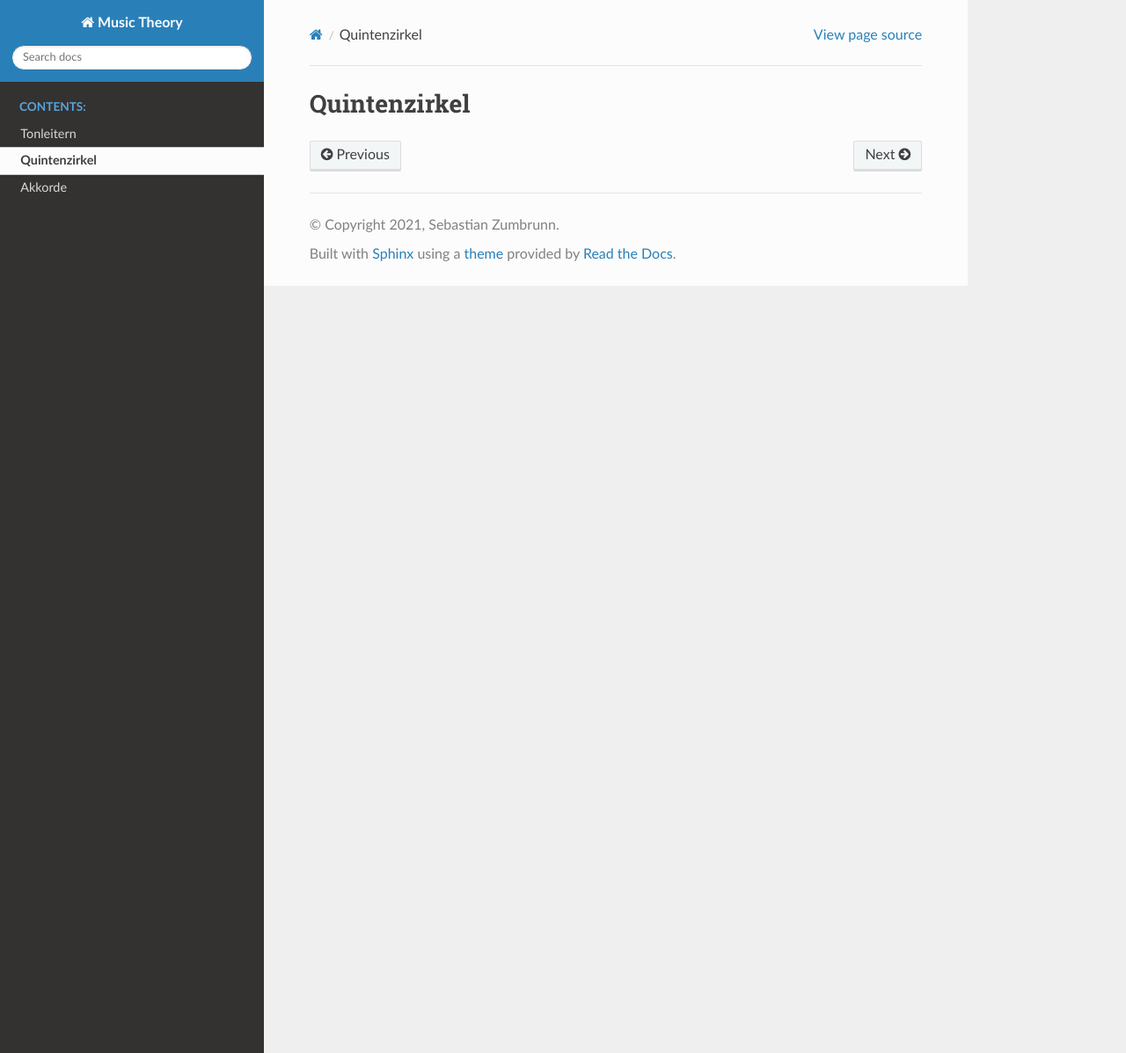
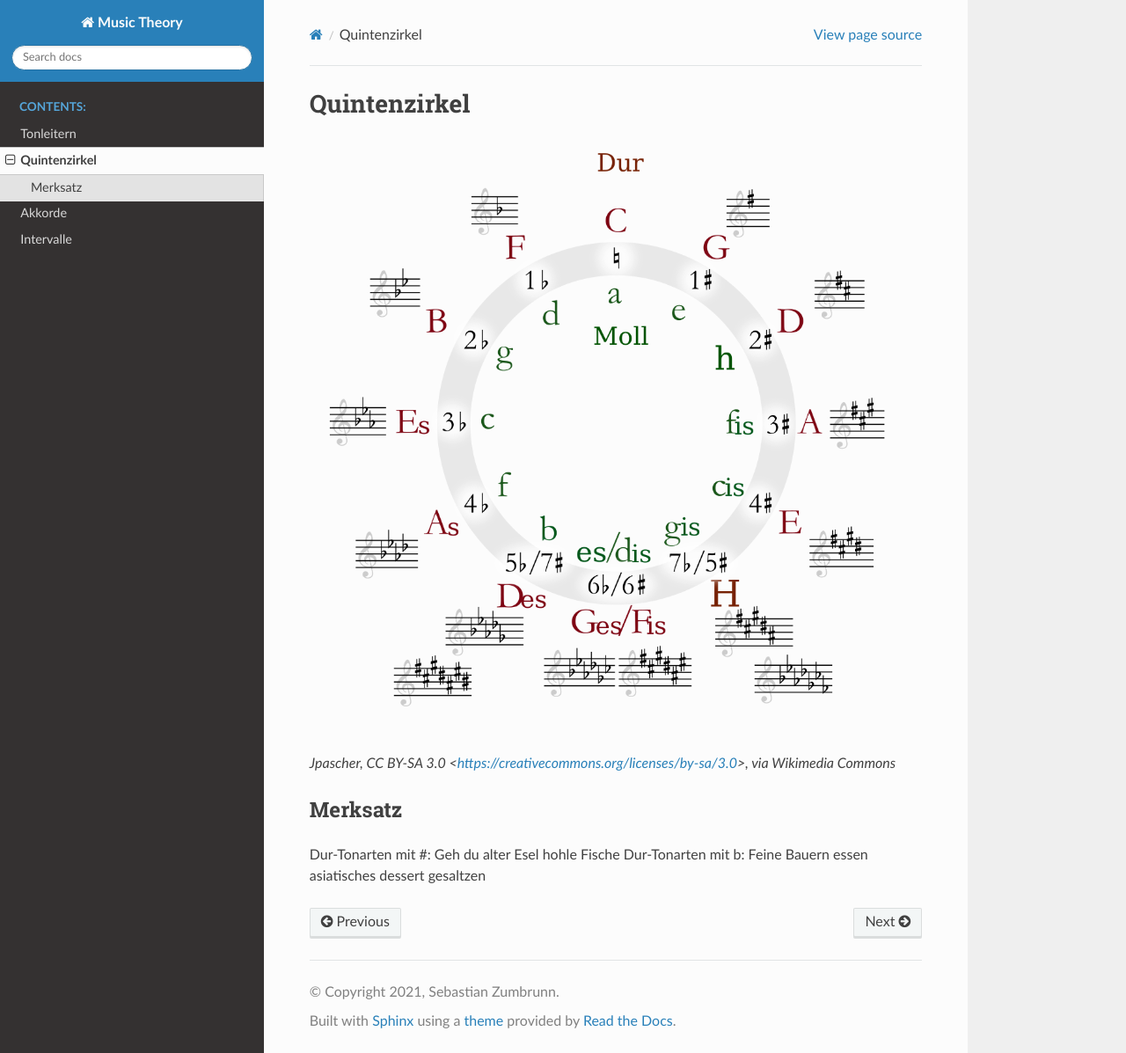
Before and after one commit to Seppli11/Music-Theory, a Sphinx documentation site: the page built from source/chapters/ch2_Quintenzirkel.rst, in a window 1280 px wide and 1197 px high. Shown: the whole window at 88% size. Built offline with Sphinx 7.4.7 and the Read the Docs theme 2.0.0, drawn with Linux system fonts in a browser that asks for light colours.

Commit message:
Add interval chapters and quintenzirkel

```diff
--- a/source/chapters/ch2_Quintenzirkel.rst
+++ b/source/chapters/ch2_Quintenzirkel.rst
@@ -1,2 +1,13 @@
 Quintenzirkel
 =============
+
+.. figure:: ../images/Circle_of_fifths.png
+
+    Jpascher, CC BY-SA 3.0 <https://creativecommons.org/licenses/by-sa/3.0>, via Wikimedia Commons
+
+
+
+Merksatz
+--------
+Dur-Tonarten mit #: Geh du alter Esel hohle Fische
+Dur-Tonarten mit b: Feine Bauern essen asiatisches dessert gesaltzen
```
Also changed, not shown: source/chapters/ch4_Intervalle.rst (added, +18 -0 lines), source/images/Circle_of_fifths.png (added).
